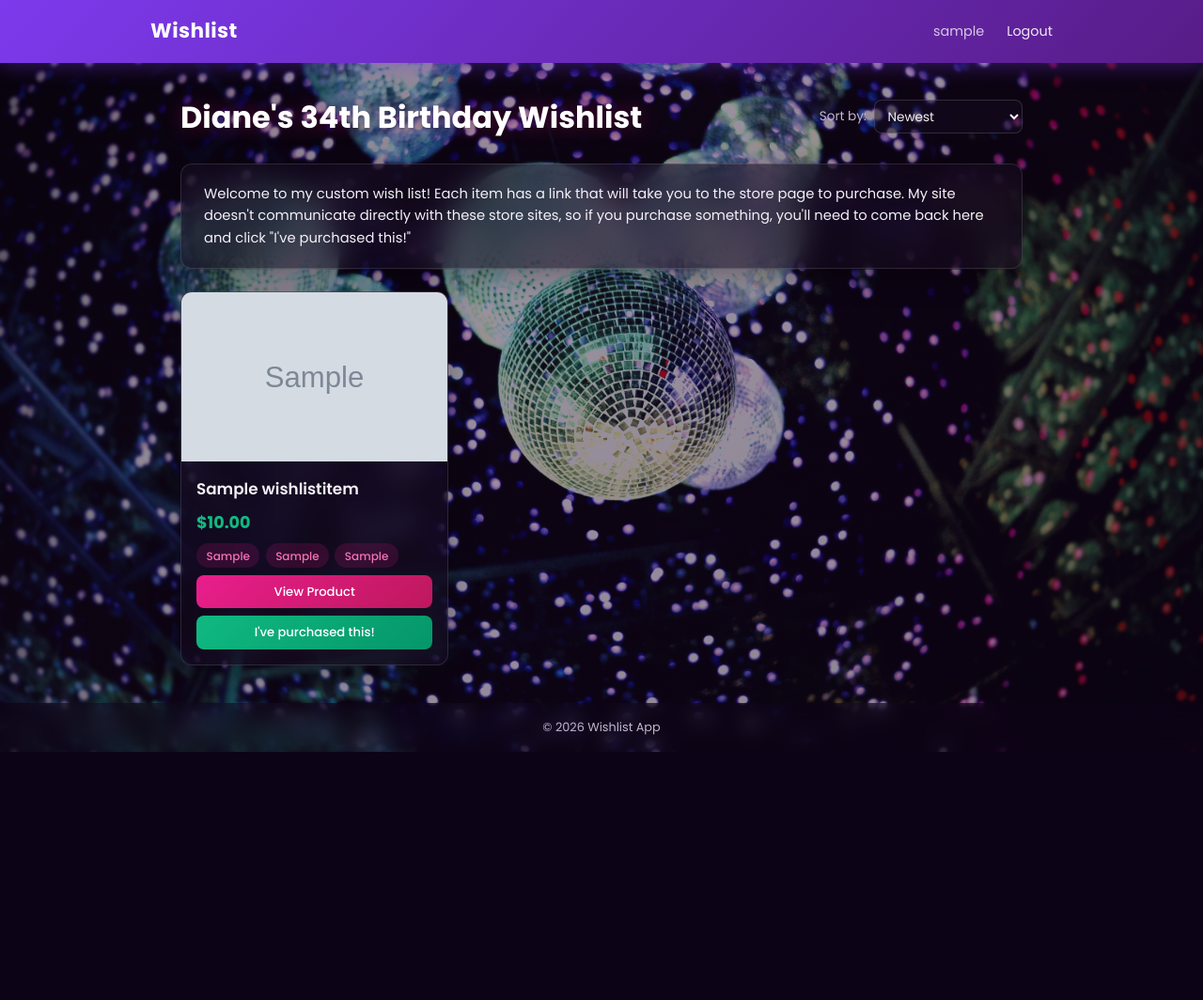
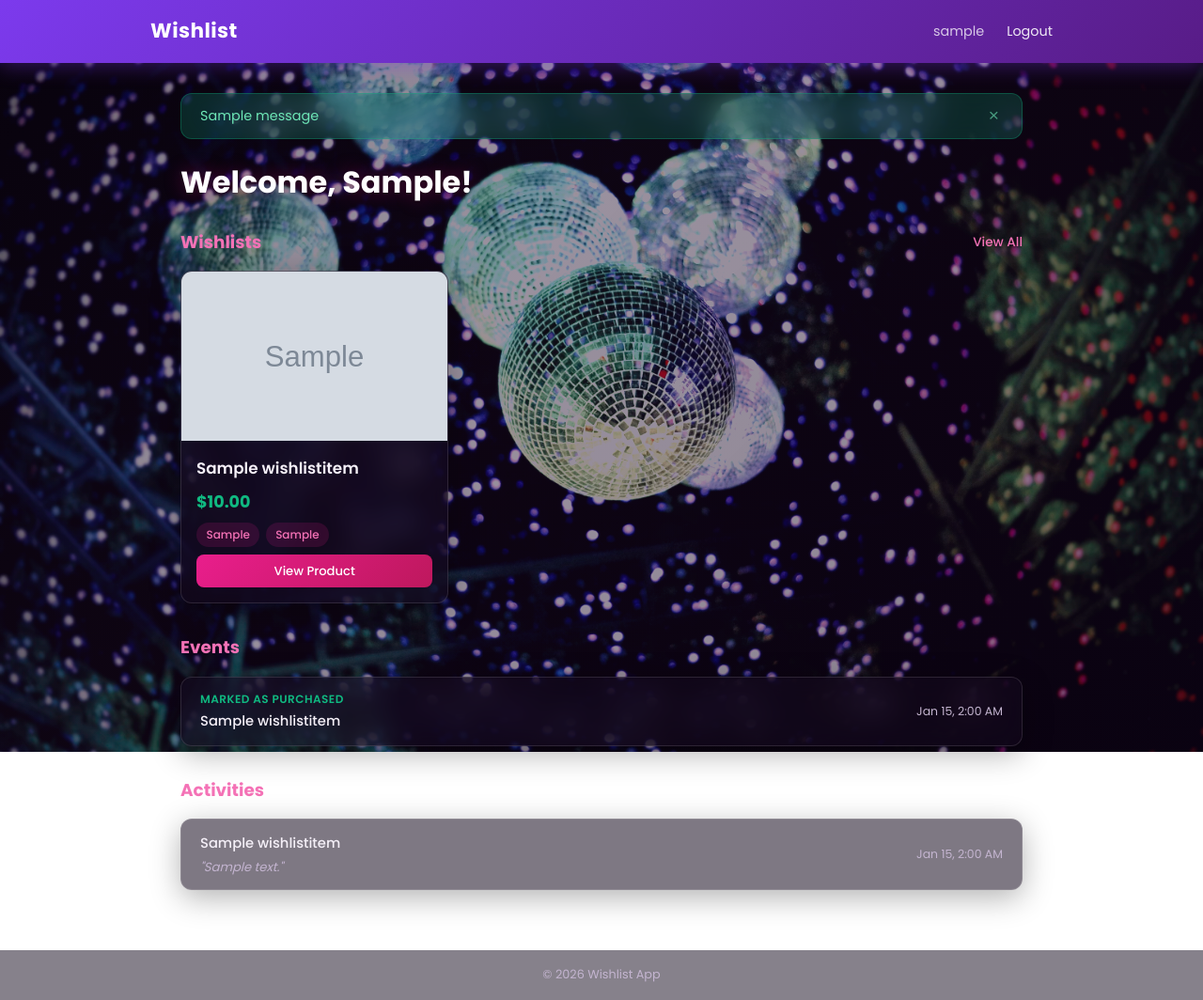
Before and after one commit to dianestephani/wishlist, a Django app: page / in a window 1280 px wide. Shown: the whole page at 94% size. Before the commit the page ends 800 px from the top, so only its background shows below. Run offline with Django 5.2, Linux system fonts and the light colour scheme; a user stored in the database is signed in; tables that the repository leaves empty hold one stand-in row (values such as "Sample post"); grey boxes marked "Sample" are stand-in pictures; one stand-in notice (Sample message) is shown.

Commit message:
Add user dashboard as homepage with wishlists, events, and activities sections. Move wishlist index to /wishlist/. Redirect all auth flows to dashboard.

```diff
--- a/static/css/style.css
+++ b/static/css/style.css
@@ -132,6 +132,61 @@
     padding: 1rem;
     color: var(--text-muted);
     font-size: 0.8rem;
+}
+
+/* ===== Messages ===== */
+.messages {
+    margin-bottom: 1.25rem;
+}
+
+.message {
+    padding: 0.75rem 1.25rem;
+    border-radius: var(--radius);
+    font-size: 0.9rem;
+    margin-bottom: 0.5rem;
+    display: flex;
+    justify-content: space-between;
+    align-items: center;
+    backdrop-filter: blur(16px);
+}
+
+.message-success {
+    background: rgba(16, 185, 129, 0.2);
+    border: 1px solid rgba(16, 185, 129, 0.3);
+    color: #6ee7b7;
+}
+
+.message-info {
+    background: rgba(124, 58, 237, 0.2);
+    border: 1px solid rgba(124, 58, 237, 0.3);
+    color: #c4b5fd;
+}
+
+.message-warning {
+    background: rgba(245, 158, 11, 0.2);
+    border: 1px solid rgba(245, 158, 11, 0.3);
+    color: #fcd34d;
+}
+
+.message-error {
+    background: rgba(239, 68, 68, 0.2);
+    border: 1px solid rgba(239, 68, 68, 0.3);
+    color: #fca5a5;
+}
+
+.message-close {
+    background: none;
+    border: none;
+    color: inherit;
+    font-size: 1.2rem;
+    cursor: pointer;
+    opacity: 0.6;
+    padding: 0 0.25rem;
+    line-height: 1;
+}
+
+.message-close:hover {
+    opacity: 1;
 }
 
 /* ===== Global element styles ===== */
@@ -708,6 +763,101 @@
     line-height: 1.5;
 }
 
+/* ===== Dashboard ===== */
+.dashboard-title {
+    color: #fff;
+    text-shadow: 0 0 20px var(--pink-glow), 0 2px 4px rgba(0, 0, 0, 0.3);
+    margin-bottom: 1.5rem;
+}
+
+.dashboard-section {
+    margin-bottom: 2rem;
+}
+
+.section-header {
+    display: flex;
+    justify-content: space-between;
+    align-items: center;
+    margin-bottom: 1rem;
+}
+
+.section-header h2 {
+    color: var(--pink-light);
+    font-size: 1.15rem;
+}
+
+.section-link {
+    font-size: 0.85rem;
+    font-weight: 500;
+    text-decoration: none;
+    color: var(--pink-light);
+}
+
+.section-link:hover {
+    text-decoration: underline;
+}
+
+.dashboard-list {
+    background: var(--glass-bg);
+    backdrop-filter: blur(16px);
+    border: 1px solid var(--glass-border);
+    border-radius: var(--radius);
+    box-shadow: var(--glass-shadow);
+    overflow: hidden;
+}
+
+.dashboard-list-item {
+    display: flex;
+    justify-content: space-between;
+    align-items: center;
+    padding: 0.85rem 1.25rem;
+    border-bottom: 1px solid rgba(255, 255, 255, 0.06);
+}
+
+.dashboard-list-item:last-child {
+    border-bottom: none;
+}
+
+.dashboard-list-content {
+    display: flex;
+    flex-direction: column;
+    gap: 0.15rem;
+}
+
+.dashboard-list-label {
+    font-size: 0.75rem;
+    font-weight: 600;
+    text-transform: uppercase;
+    letter-spacing: 0.04em;
+}
+
+.dashboard-list-title {
+    font-size: 0.92rem;
+    font-weight: 500;
+    color: var(--text);
+}
+
+.dashboard-list-message {
+    font-size: 0.82rem;
+    color: var(--text-muted);
+    font-style: italic;
+}
+
+.dashboard-list-date {
+    font-size: 0.78rem;
+    color: var(--text-muted);
+    white-space: nowrap;
+    margin-left: 1rem;
+}
+
+.text-green {
+    color: var(--green);
+}
+
+.text-red {
+    color: var(--red);
+}
+
 /* ===== Event log / admin tables ===== */
 .event-log {
     margin-top: 1.25rem;
@@ -841,4 +991,12 @@
     .event-table td {
         padding: 0.4rem 0.5rem;
     }
+
+    .dashboard-title {
+        font-size: 1.3rem;
+    }
+
+    .dashboard-list-item {
+        padding: 0.75rem 1rem;
+    }
 }
--- a/templates/base.html
+++ b/templates/base.html
@@ -36,6 +36,16 @@
     </header>
 
     <main>
+        {% if messages %}
+            <div class="messages">
+                {% for message in messages %}
+                    <div class="message message-{{ message.tags }}">
+                        {{ message }}
+                        <button type="button" class="message-close" onclick="this.parentElement.remove()">&times;</button>
+                    </div>
+                {% endfor %}
+            </div>
+        {% endif %}
         {% block content %}{% endblock %}
     </main>
 
--- /dev/null
+++ b/templates/wishlist/dashboard.html
@@ -0,0 +1,113 @@
+{% extends "base.html" %}
+{% load tz %}
+
+{% block title %}Dashboard - Wishlist{% endblock %}
+
+{% block content %}
+<div class="dashboard">
+    <h1 class="dashboard-title">Welcome, {{ user.first_name|default:user.username }}!</h1>
+
+    <!-- Wishlists Section -->
+    <section class="dashboard-section">
+        <div class="section-header">
+            <h2>Wishlists</h2>
+            <a href="{% url 'wishlist:index' %}" class="section-link">View All</a>
+        </div>
+
+        {% if wishlist_items %}
+            <div class="card-grid">
+                {% for item in wishlist_items %}
+                    <div class="card {% if item.status == 'purchased' %}card-purchased{% endif %}">
+                        {% if item.status == "purchased" %}
+                            <div class="purchased-badge">Purchased</div>
+                        {% endif %}
+
+                        {% if item.image %}
+                            <img src="{{ item.image.url }}" alt="{{ item.title }}" class="card-image">
+                        {% else %}
+                            <div class="card-image card-image-placeholder">No Image</div>
+                        {% endif %}
+
+                        <div class="card-body">
+                            <h2 class="card-title">{{ item.title }}</h2>
+
+                            {% if item.price is not None %}
+                                <p class="card-price">${{ item.price }}</p>
+                            {% endif %}
+
+                            <div class="card-details">
+                                {% if item.category %}
+                                    <span class="card-tag">{{ item.category }}</span>
+                                {% endif %}
+                                {% if item.store %}
+                                    <span class="card-tag">{{ item.store }}</span>
+                                {% endif %}
+                            </div>
+
+                            <a href="{% url 'wishlist:item_detail' item.id %}" class="card-link">
+                                View Product
+                            </a>
+                        </div>
+                    </div>
+                {% endfor %}
+            </div>
+        {% else %}
+            <p class="empty-state">No items yet.</p>
+        {% endif %}
+    </section>
+
+    <!-- Events Section -->
+    <section class="dashboard-section">
+        <div class="section-header">
+            <h2>Events</h2>
+        </div>
+
+        {% if recent_events %}
+            <div class="dashboard-list">
+                {% timezone "America/Los_Angeles" %}
+                {% for event in recent_events %}
+                    <div class="dashboard-list-item">
+                        <div class="dashboard-list-content">
+                            <span class="dashboard-list-label {% if event.event_type == 'purchased' %}text-green{% else %}text-red{% endif %}">
+                                {{ event.get_event_type_display }}
+                            </span>
+                            <span class="dashboard-list-title">{{ event.item.title }}</span>
+                        </div>
+                        <span class="dashboard-list-date">{{ event.created_at|date:"M d, g:i A" }}</span>
+                    </div>
+                {% endfor %}
+                {% endtimezone %}
+            </div>
+        {% else %}
+            <p class="empty-state">No events yet.</p>
+        {% endif %}
+    </section>
+
+    <!-- Activities Section -->
+    <section class="dashboard-section">
+        <div class="section-header">
+            <h2>Activities</h2>
+        </div>
+
+        {% if recent_purchases %}
+            <div class="dashboard-list">
+                {% timezone "America/Los_Angeles" %}
+                {% for purchase in recent_purchases %}
+                    <div class="dashboard-list-item">
+                        <div class="dashboard-list-content">
+                            <span class="dashboard-list-title">{{ purchase.item.title }}</span>
+                            {% if purchase.message %}
+                                <span class="dashboard-list-message">"{{ purchase.message }}"</span>
+                            {% endif %}
+                        </div>
+                        <span class="dashboard-list-date">{{ purchase.purchased_at|date:"M d, g:i A" }}</span>
+                    </div>
+                {% endfor %}
+                {% endtimezone %}
+            </div>
+        {% else %}
+            <p class="empty-state">No activities yet.</p>
+        {% endif %}
+    </section>
+</div>
+{% endblock %}
--- a/wishlist/urls.py
+++ b/wishlist/urls.py
@@ -5,7 +5,8 @@
 app_name = "wishlist"
 
 urlpatterns = [
-    path("", views.index, name="index"),
+    path("", views.dashboard, name="dashboard"),
+    path("wishlist/", views.index, name="index"),
     path("item/<int:item_id>/", views.item_detail, name="item_detail"),
     path("item/<int:item_id>/visit-store/", views.visit_store, name="visit_store"),
     path("item/<int:item_id>/purchase/", views.mark_purchased, name="mark_purchased"),
--- a/wishlist/views.py
+++ b/wishlist/views.py
@@ -1,3 +1,4 @@
+from django.contrib import messages
 from django.contrib.auth import login, logout
 from django.contrib.auth.decorators import login_required
 from django.contrib.auth.forms import AuthenticationForm
@@ -14,6 +15,20 @@
     "brand": "brand",
     "store": "store",
 }
+
+
+@login_required
+def dashboard(request):
+    wishlist_items = WishlistItem.objects.filter(user=request.user).select_related("purchase")[:6]
+    recent_events = ItemEvent.objects.filter(user=request.user).select_related("item")[:5]
+    recent_purchases = Purchase.objects.filter(purchased_by=request.user).select_related("item")[:5]
+
+    context = {
+        "wishlist_items": wishlist_items,
+        "recent_events": recent_events,
+        "recent_purchases": recent_purchases,
+    }
+    return render(request, "wishlist/dashboard.html", context)
 
 
 @login_required
@@ -99,6 +114,7 @@
             item.status = WishlistItem.Status.PURCHASED
             item.save()
             send_purchased_email(request.user, item, message)
+            messages.success(request, f'"{item.title}" has been marked as purchased. Thank you!')
             return redirect("wishlist:index")
     else:
         form = PurchaseForm()
@@ -127,6 +143,7 @@
             item.status = WishlistItem.Status.AVAILABLE
             item.save()
             send_undo_email(request.user, item, message)
+            messages.info(request, f'"{item.title}" has been reverted to available.')
             return redirect("wishlist:index")
     else:
         form = UndoPurchaseForm()
@@ -136,14 +153,15 @@
 
 def register_view(request):
     if request.user.is_authenticated:
-        return redirect("wishlist:index")
+        return redirect("wishlist:dashboard")
 
     if request.method == "POST":
         form = RegistrationForm(request.POST)
         if form.is_valid():
             user = form.save()
             login(request, user)
-            return redirect("wishlist:index")
+            messages.success(request, f"Welcome, {user.first_name or user.username}! Your account has been created.")
+            return redirect("wishlist:dashboard")
     else:
         form = RegistrationForm()
 
@@ -152,13 +170,15 @@
 
 def login_view(request):
     if request.user.is_authenticated:
-        return redirect("wishlist:index")
+        return redirect("wishlist:dashboard")
 
     if request.method == "POST":
         form = AuthenticationForm(request, data=request.POST)
         if form.is_valid():
-            login(request, form.get_user())
-            return redirect("wishlist:index")
+            user = form.get_user()
+            login(request, user)
+            messages.success(request, f"Welcome back, {user.first_name or user.username}!")
+            return redirect("wishlist:dashboard")
     else:
         form = AuthenticationForm()
 
@@ -167,4 +187,5 @@
 
 def logout_view(request):
     logout(request)
+    messages.info(request, "You have been logged out.")
     return redirect("wishlist:login")
--- a/wishlist_app/settings.py
+++ b/wishlist_app/settings.py
@@ -137,7 +137,7 @@
 AUTH_USER_MODEL = "wishlist.User"
 
 LOGIN_URL = "wishlist:login"
-LOGIN_REDIRECT_URL = "wishlist:index"
+LOGIN_REDIRECT_URL = "wishlist:dashboard"
 LOGOUT_REDIRECT_URL = "wishlist:login"
 
 # Resend email configuration
```
Also changed, not shown: wishlist/tests.py (+122 -7 lines), 2 other files.
